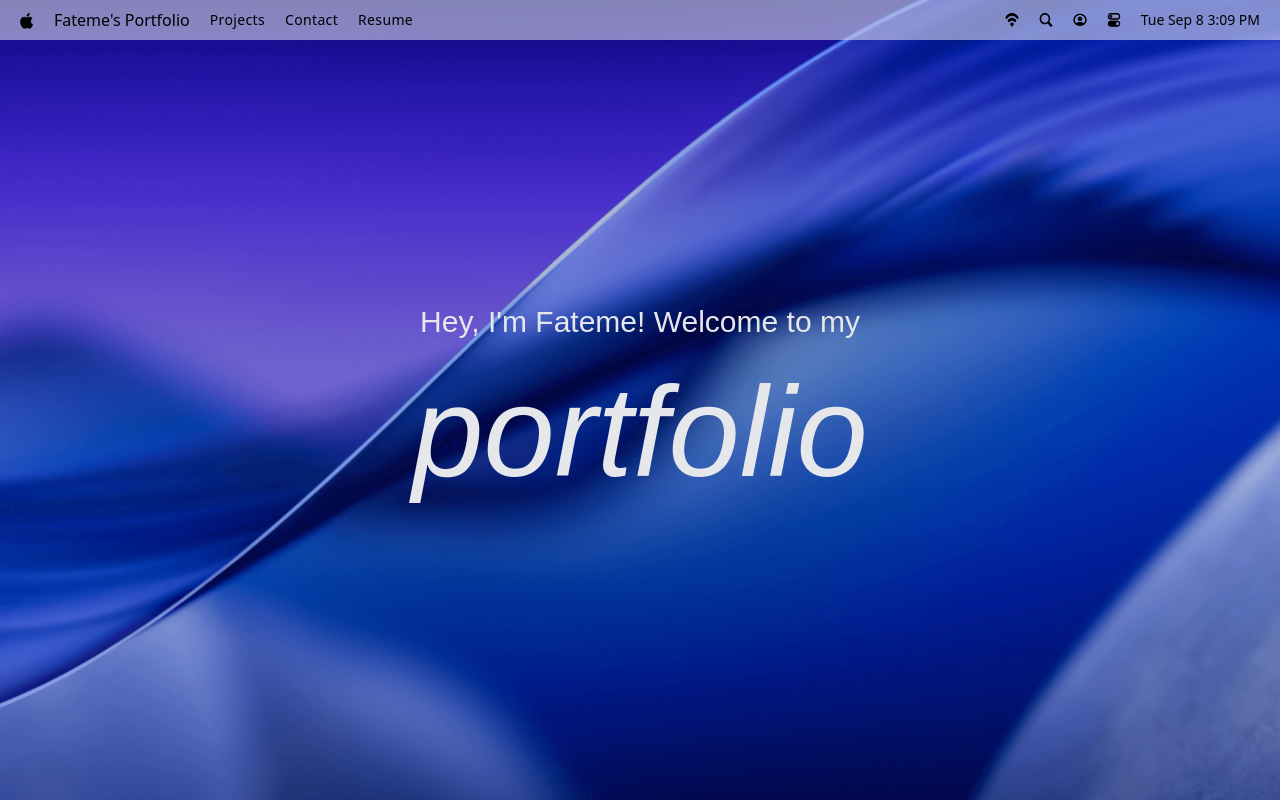
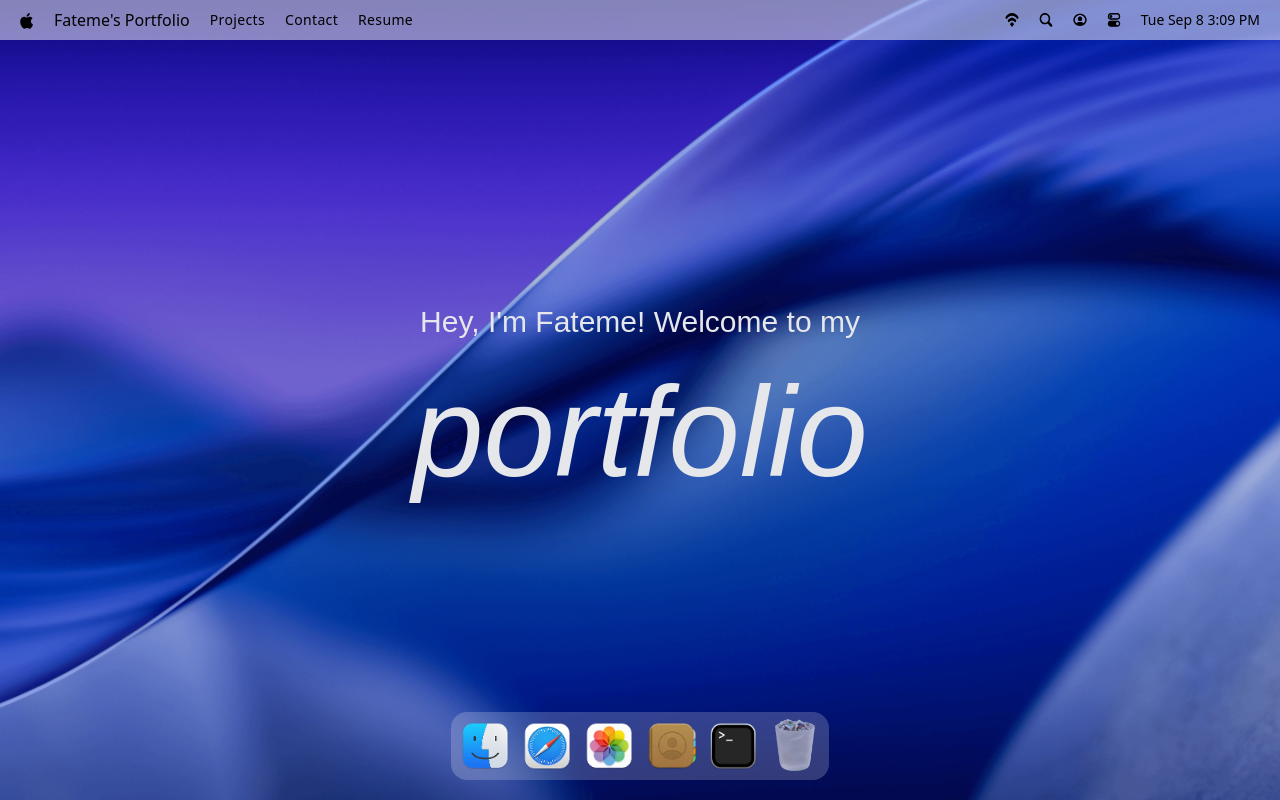
Before and after one commit to fateme-adiban/MacOS_Portfolio, a Next.js app: page / in a window 1280 px wide. Built offline with nearby package versions, Linux system fonts and the light colour scheme; a web font is replaced by a local one.

Commit message:
implement dock presentation

```diff
--- a/app/page.tsx
+++ b/app/page.tsx
@@ -1,10 +1,11 @@
-import { Navbar, Welcome } from "@/components"
+import { Dock, Navbar, Welcome } from "@/components"
 
 export default function Home() {
   return (
     <main>
       <Navbar />
       <Welcome />
+      <Dock />
     </main>
   )
 }
--- /dev/null
+++ b/components/Dock.tsx
@@ -0,0 +1,84 @@
+"use client"
+import { dockApps } from "@/constants"
+import { useRef } from "react"
+import Image from "next/image"
+import { Tooltip } from "react-tooltip"
+import { useGSAP } from "@gsap/react"
+import gsap from "gsap"
+
+const Dock = () => {
+  const dockRef = useRef<HTMLDivElement>(null)
+
+  useGSAP(() => {
+    const dock = dockRef.current
+    if (!dock) return
+
+    const icons = dock.querySelectorAll(".dock-icon")
+
+    const animateIcons = (mouseX: number) => {
+      const { left } = dock.getBoundingClientRect()
+
+      icons.forEach(icon => {
+        const { left: iconLeft, width } = icon.getBoundingClientRect()
+        const center = iconLeft - left + width / 2
+        const distance = Math.abs(mouseX - center)
+
+        const intensity = Math.exp(-(distance ** 2.5) / 20000)
+
+        gsap.to(icon, {
+          scale: 1 + 0.25 * intensity,
+          y: -15,
+          duration: 0.2,
+          ease: "power1.out"
+        })
+      })
+    }
+
+    const handleMouseMove = (e: MouseEvent) => {
+      const { left } = dock.getBoundingClientRect()
+
+      animateIcons(e.clientX - left)
+    }
+
+    const resetIcons = () => {
+      icons.forEach(icon => {
+        gsap.to(icon, {
+          scale: 1,
+          y: 0,
+          duration: 0.3,
+          ease: "power1.out"
+        })
+      })
+    }
+
+    dock.addEventListener("mousemove", handleMouseMove)
+    dock.addEventListener("mouseleave", resetIcons)
+
+    return () => {
+      dock.removeEventListener("mousemove", handleMouseMove)
+      dock.removeEventListener("mouseleave", resetIcons)
+    }
+  }, [])
+
+  const toggleApp = (app: any) => {
+    // TODO Implement Open Window
+  }
+
+  return (
+    <section id="dock">
+      <div ref={dockRef} className="dock-container">
+        {dockApps.map(({ id, name, icon, canOpen }) => (
+          <div key={id} className="relative flex justify-center">
+            <button type="button" className="dock-icon" aria-label={name} data-tooltip-id="dock-tooltip" data-tooltip-content={name} data-tooltip-show={150} disabled={!canOpen} onClick={() => toggleApp({ id, canOpen })}>
+              <Image src={`/images/${icon}`} height={56} width={56} alt={name} loading="lazy" className={canOpen ? "" : "opacity-60"} />
+            </button>
+          </div>
+        ))}
+
+        <Tooltip id="dock-tooltip" place="top" className="tooltip" />
+      </div>
+    </section>
+  )
+}
+
+export default Dock
--- a/components/Welcome.tsx
+++ b/components/Welcome.tsx
@@ -42,7 +42,7 @@ const setupTextHover = (container: HTMLElement | null, type: FontWeight) => {
     letters.forEach(letter => {
       const { left: l, width: w } = letter.getBoundingClientRect()
       const distance = Math.abs(mouseX - (l - left + w / 2))
-      const intensity = Math.exp(-(distance ** 2) / 2000)
+      const intensity = Math.exp(-(distance ** 2) / 20000)
 
       animateLetter(letter, min + (max - min) * intensity)
     })
--- a/components/index.ts
+++ b/components/index.ts
@@ -1,4 +1,5 @@
 import Navbar from "./Navbar"
 import Welcome from "./Welcome"
+import Dock from "./Dock"
 
-export { Navbar, Welcome }
+export { Navbar, Welcome, Dock }
--- a/package.json
+++ b/package.json
@@ -16,7 +16,8 @@
     "lucide-react": "^1.43.0",
     "next": "16.3.4",
     "react": "19.2.8",
-    "react-dom": "19.2.8"
+    "react-dom": "19.2.8",
+    "react-tooltip": "^6.0.8"
   },
   "devDependencies": {
     "@tailwindcss/postcss": "^4",
```
Also changed, not shown: 1 other file (tests, documents, lock files or other folders).
